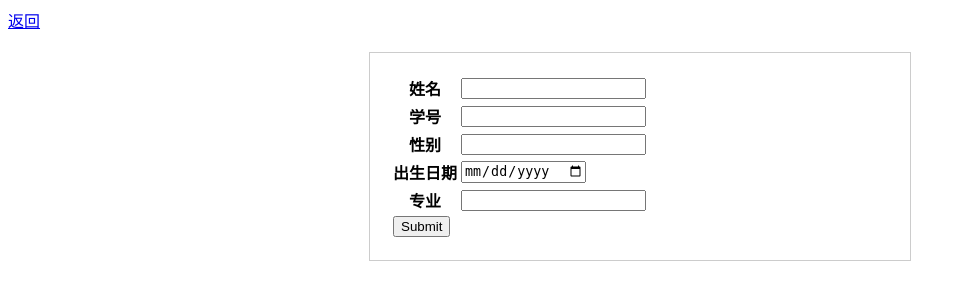
After one commit to Sangber/DB2024, a Django app: page /sims/student/add in a window 1280 px wide. The commit adds this page. Shown: the top 300 px of the page, without its empty margins (0-966 px from the left). Run offline with Django 5.2, Linux system fonts and the light colour scheme; some libraries are stand-ins or nearby versions.

Commit message:
添加了新增学生的功能

```diff
--- a/source/python_django_web/sims/urls.py
+++ b/source/python_django_web/sims/urls.py
@@ -7,5 +7,6 @@ urlpatterns = [
     path('major/', views.major_index),
     path('major/edit', views.major_edit),
     path('student/', views.student_index),
+    path('student/add', views.student_add),
     path('course/', views.course_index)
 ]
--- a/source/python_django_web/sims/views.py
+++ b/source/python_django_web/sims/views.py
@@ -56,6 +56,22 @@ def student_index(request):
         students = cursor.fetchall()
     return render(request, 'student/index.html', {'students': students})
 
+def student_add(request):
+    if request.method == 'GET':
+        return render(request, 'student/add.html')
+    else:
+        sid         = request.POST.get('sid', '')
+        sname       = request.POST.get('sname', '')
+        gender      = request.POST.get('gender', '')
+        birth_date  = request.POST.get('birth_date', '')
+        major_id    = request.POST.get('major_id', '')
+        conn = MySQLdb.connect(host="localhost", user="root", passwd="mysql030520", db="lab02", charset='utf8')
+        with conn.cursor(cursorclass=MySQLdb.cursors.DictCursor) as cursor:
+            cursor.execute("INSERT INTO student (sid, sname, gender, birth_date, major_id)"
+                           "VALUES", [sid, sname, gender, birth_date, major_id])
+            conn.commit()
+        return redirect('../student')
+
 def course_index(request):
     cid         = request.GET.get('cid', '')
     cname       = request.GET.get('cname', '')
--- /dev/null
+++ b/source/python_django_web/templates/student/add.html
@@ -0,0 +1,48 @@
+<!DOCTYPE html>
+<html lang="en">
+<head>
+    <meta charset="UTF-8">
+    <title>新增学生</title>
+    <style>
+        form {
+            margin: 20px auto;
+            width: 500px;
+            border: 1px solid #ccc;
+            padding: 20px
+        }
+    </style>
+</head>
+<body>
+<a href="../student">返回</a>
+<form method="post" action="../student/add">
+    {% csrf_token %}
+    <table>
+        <tr>
+            <th>姓名</th>
+            <td><input name="sname"></td>
+        </tr>
+        <tr>
+            <th>学号</th>
+            <td><input name="sid"/></td>
+        </tr>
+        <tr>
+            <th>性别</th>
+            <td><input name="gender"/></td>
+        </tr>
+        <tr>
+            <th>出生日期</th>
+            <td><input type="date" name="birth_date"/></td>
+        </tr>
+        <tr>
+            <th>专业</th>
+            <td><input name="major_id"/></td>
+        </tr>
+        <tr>
+            <td colspan="2">
+                <input type="submit"/>
+            </td>
+        </tr>
+    </table>
+</form>
+</body>
+</html>
--- a/source/python_django_web/templates/student/index.html
+++ b/source/python_django_web/templates/student/index.html
@@ -11,6 +11,7 @@
     <input name="sid" placeholder="请输入学号" value="{{ sid }}" style="margin-right: 10px"/>
     <button type="submit">查询</button>
 </form>
+<a href="../student/add">新增学生</a>
 <table border="1px" width="100%" style="border-collapse: collapse;">
     <tr>
         <th>学号</th>
```
